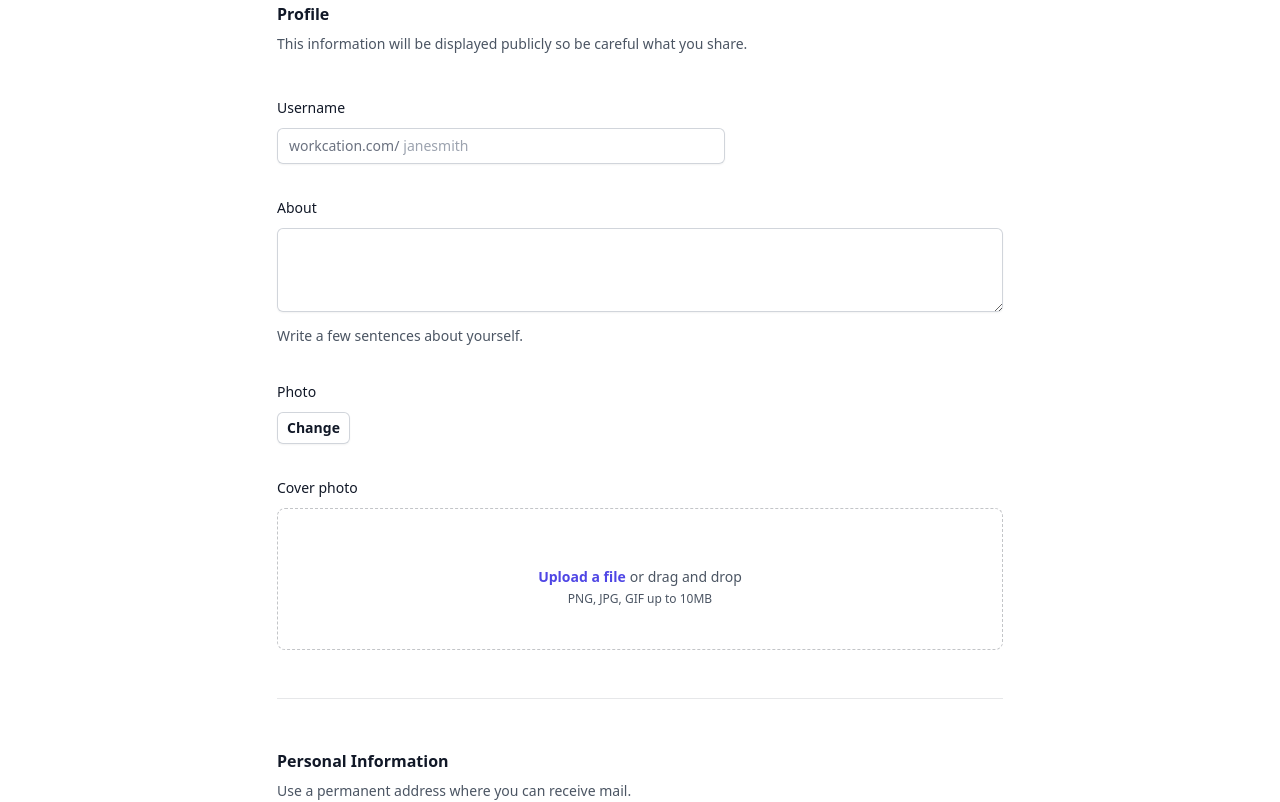
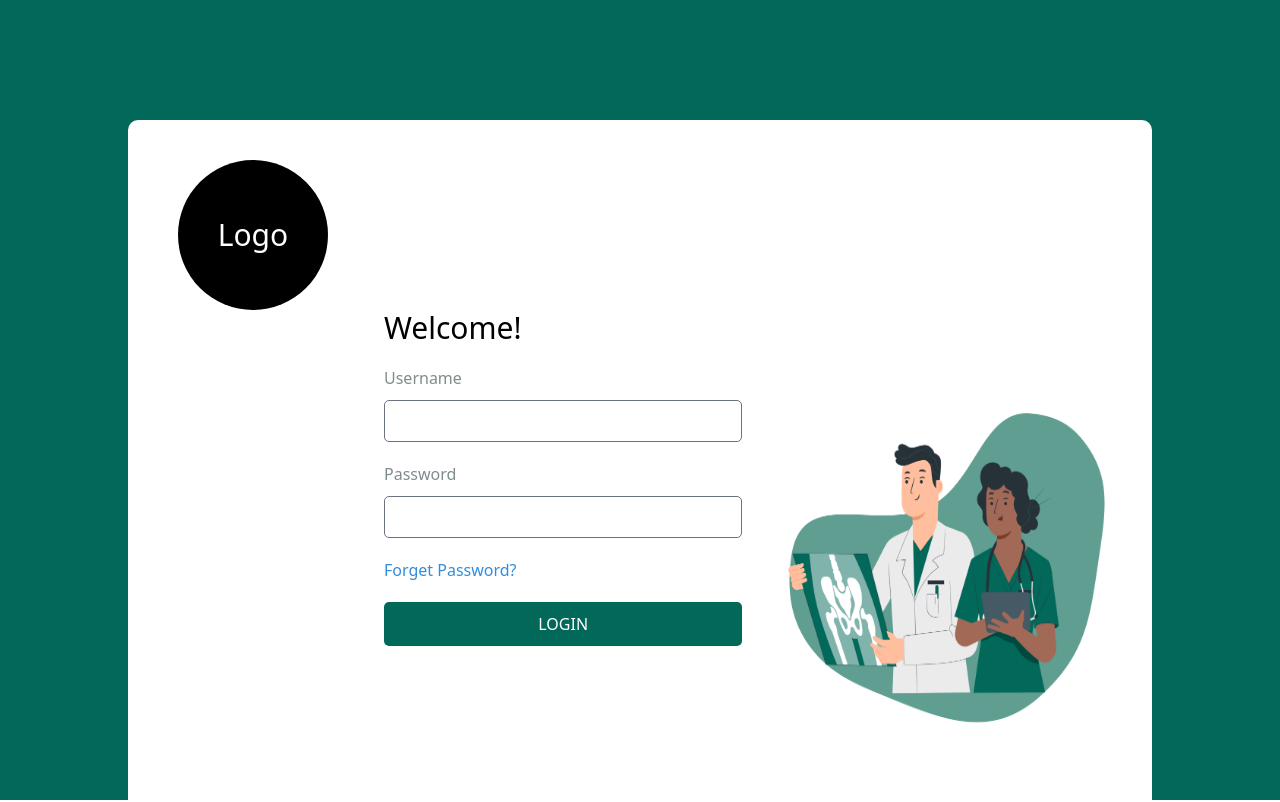
Before and after one commit to rahulbollisetty/HAD, a React (Vite) app in the folder frontend/: page / in a window 1280 px wide. Shown: the top 802 px of the page. Built offline with nearby package versions, Linux system fonts and the light colour scheme.

Commit message:
Login page

```diff
--- a/frontend/src/App.jsx
+++ b/frontend/src/App.jsx
@@ -1,8 +1,7 @@
-import Register from './pages/register/Register';
+import Login from "./pages/Login/Login";
+import Register from "./pages/register/Register";
 function App() {
-  return (
-    <Register/>
-  );
+  return <Login />;
 }
 
 export default App;
--- /dev/null
+++ b/frontend/src/pages/Login/Login.jsx
@@ -0,0 +1,36 @@
+const Login = () => {
+  return (
+    <div className="bg-[#02685A]  w-fill h-screen flex items-center justify-center">
+      <div className="bg-white w-4/5 h-[70%] rounded-[10px]">
+        <div className="bg-black w-[150px] h-[150px] rounded-[50%] ml-[50px] mt-[40px] text-white flex items-center justify-center text-3xl">
+          Logo
+        </div>
+        <div className="bg-black w-full h-[493px] flex">
+          <div className="bg-white pl-[25%] w-[60%] flex-col">
+            <p className="text-3xl pb-[20px]">Welcome!</p>
+            <p className="text-[#7F8C8D] pb-[10px]">Username</p>
+            <input
+              type="text"
+              className="w-[100%] mr-[10px] rounded-[5px] mb-[20px]"
+            />
+            <p className="text-[#7F8C8D] pb-[10px]">Password</p>
+            <input
+              type="password"
+              className="w-[100%] mr-[10px] rounded-[5px] mb-[20px]"
+            />
+            <a href="" className="text-[#308EDC]">
+              Forget Password?
+            </a>
+            <button className="mt-[20px] bg-[#02685A] border-0 rounded-[5px] w-[100%] text-white p-[10px]">
+              LOGIN
+            </button>
+          </div>
+          <div className="bg-white w-[40%]">
+            <img src="./bg.png" className="h-full" />
+          </div>
+        </div>
+      </div>
+    </div>
+  );
+};
+export default Login;
```
Also changed, not shown: frontend/public/bg.png (added), frontend/public/doc.png (added).
